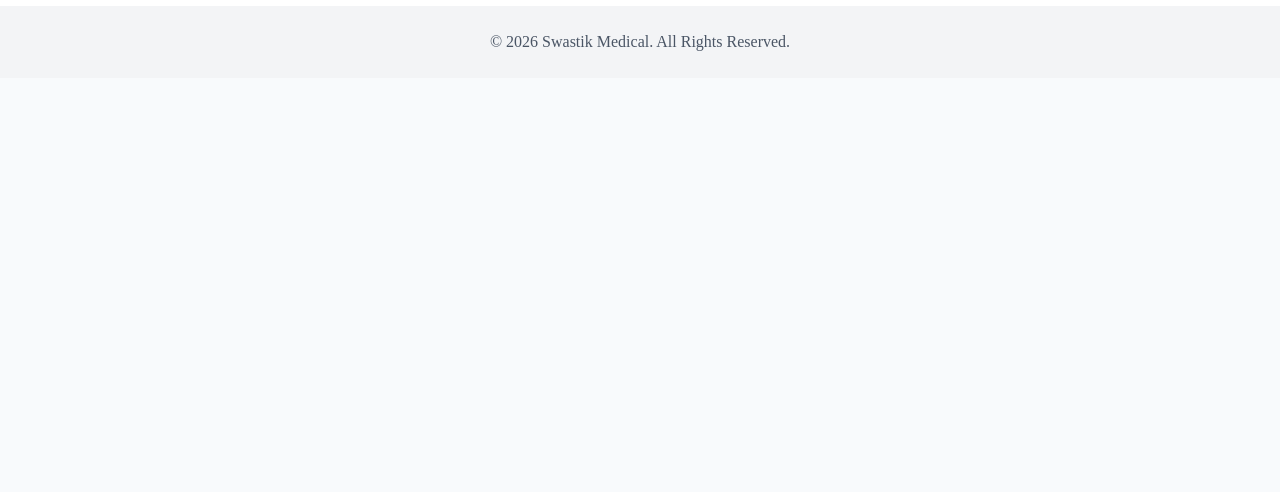
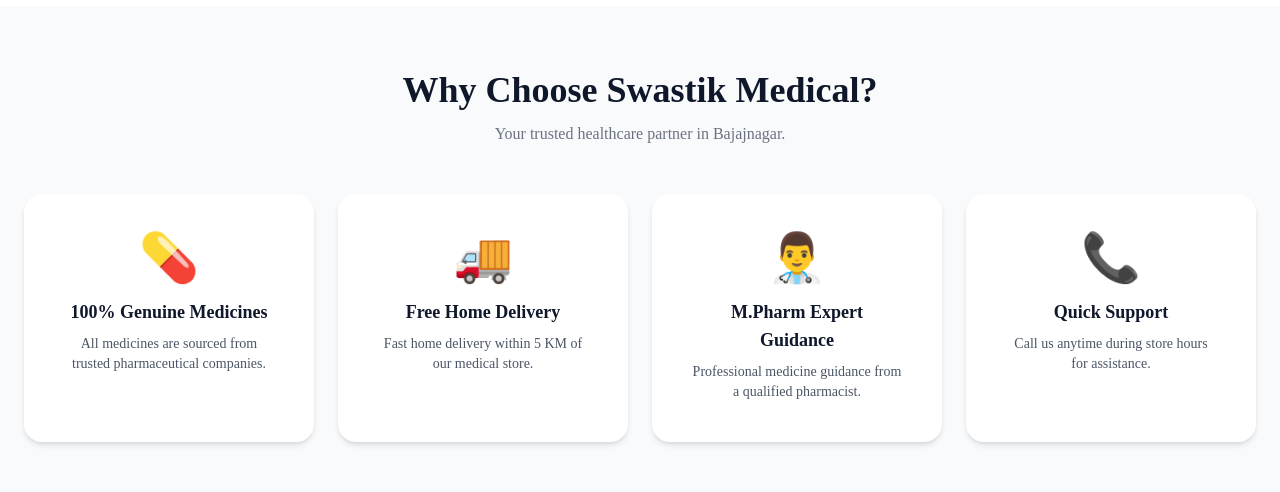
Before and after one commit to swastikmedicalbajajnagar-eng/swastik-medical, a Next.js app: page / in a window 1280 px wide. Shown: the part 1335-1827 px from the top of the page. Before the commit the page ends 1413 px from the top, so only its background shows below. Built offline with nearby package versions, Linux system fonts and the light colour scheme; no server answers; the database is empty.

Commit message:
Added WhyChooseUs section

```diff
--- a/app/page.tsx
+++ b/app/page.tsx
@@ -1,4 +1,5 @@
 import Hero from "@/components/home/Hero";
+import WhyChooseUs from "@/components/home/WhyChooseUs";
 import SearchBar from "@/components/home/SearchBar";
 import Categories from "@/components/home/Categories";
 import FeaturedProducts from "@/components/home/FeaturedProducts";
@@ -24,6 +25,7 @@
       <SearchBar />
       <Categories categories={categories || []} />
       <FeaturedProducts products={products || []} />
+      <WhyChooseUs />
     </main>
   );
 }
--- /dev/null
+++ b/components/home/WhyChooseUs.tsx
@@ -0,0 +1,57 @@
+import Card from "@/components/ui/Card";
+import Container from "@/components/ui/Container";
+import SectionHeading from "@/components/ui/SectionHeading";
+
+const features = [
+  {
+    icon: "💊",
+    title: "100% Genuine Medicines",
+    description: "All medicines are sourced from trusted pharmaceutical companies.",
+  },
+  {
+    icon: "🚚",
+    title: "Free Home Delivery",
+    description: "Fast home delivery within 5 KM of our medical store.",
+  },
+  {
+    icon: "👨‍⚕️",
+    title: "M.Pharm Expert Guidance",
+    description: "Professional medicine guidance from a qualified pharmacist.",
+  },
+  {
+    icon: "📞",
+    title: "Quick Support",
+    description: "Call us anytime during store hours for assistance.",
+  },
+];
+
+export default function WhyChooseUs() {
+  return (
+    <section className="py-16 bg-gray-50">
+      <Container>
+        <SectionHeading
+          title="Why Choose Swastik Medical?"
+          subtitle="Your trusted healthcare partner in Bajajnagar."
+        />
+
+        <div className="grid grid-cols-1 md:grid-cols-2 lg:grid-cols-4 gap-6">
+          {features.map((feature) => (
+            <Card key={feature.title}>
+              <div className="text-center p-4">
+                <div className="text-5xl mb-4">{feature.icon}</div>
+
+                <h3 className="font-bold text-lg mb-2">
+                  {feature.title}
+                </h3>
+
+                <p className="text-gray-600 text-sm">
+                  {feature.description}
+                </p>
+              </div>
+            </Card>
+          ))}
+        </div>
+      </Container>
+    </section>
+  );
+}
```
